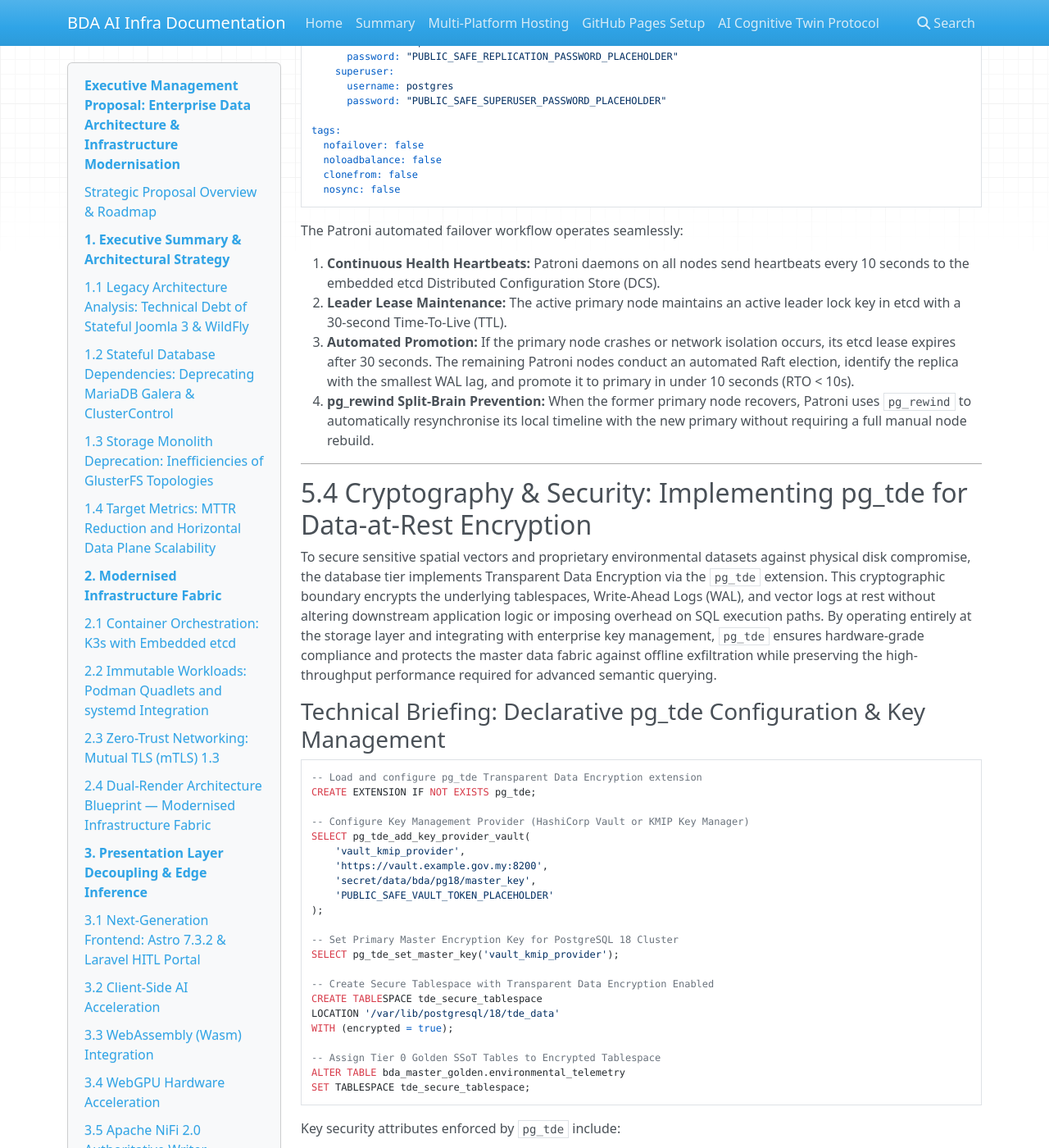
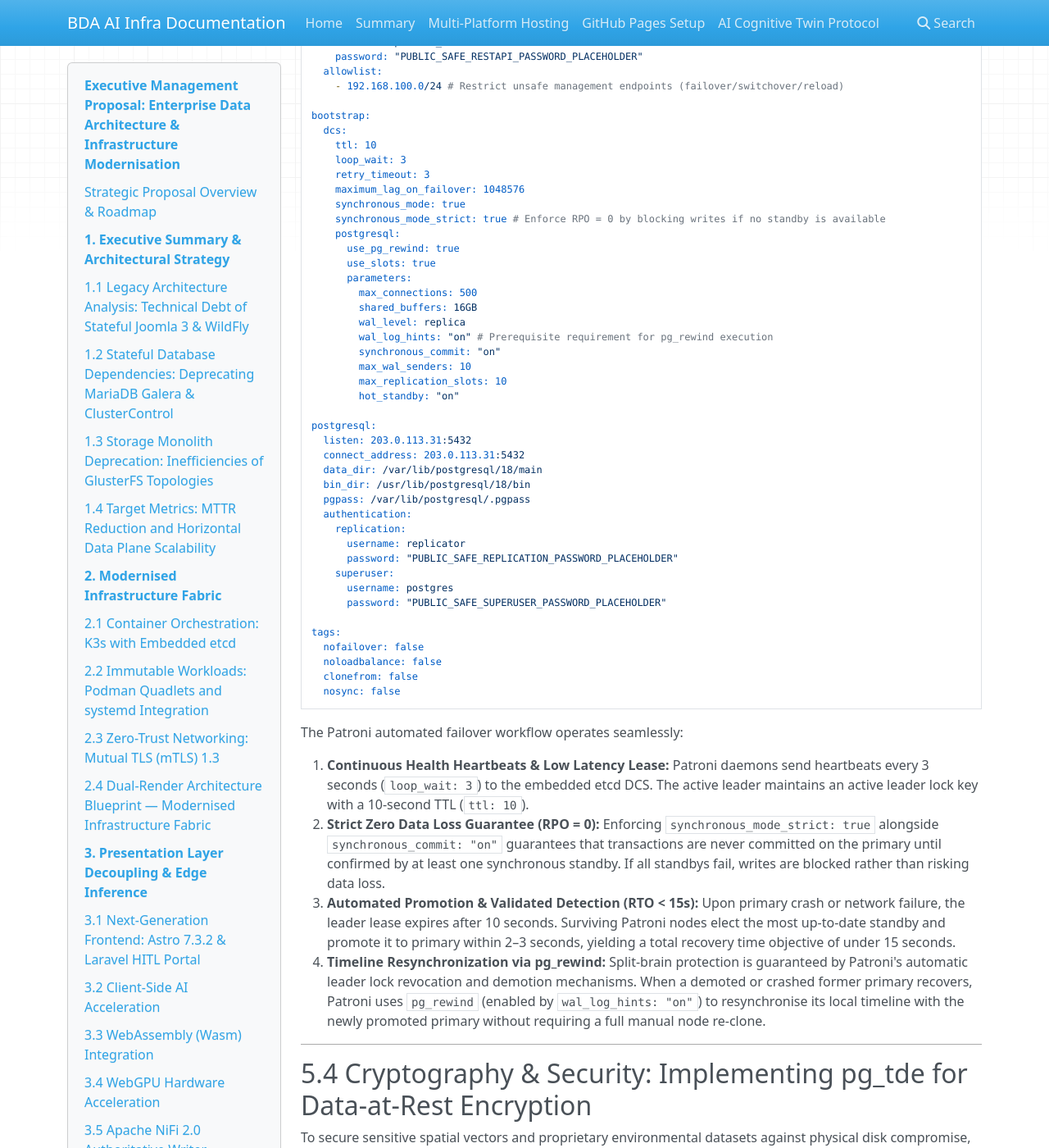
Before and after one commit to linuxmalaysia/bda-ai-infra, an MkDocs documentation site: the page built from docs/IT-MANAGEMENT-PROPOSAL.md, in a window 1280 px wide and 1400 px high, scrolled down 22999 px. Shown: the whole window at 82% size. Built offline with MkDocs 1.6.1, drawn with Linux system fonts in a browser that asks for light colours; nearby versions of some CDN libraries; some of the changed text lies outside the part shown.

Commit message:
docs(proposal): refine Chapter 5 based on PR review feedback
Refine Chapter 5 in docs/IT-MANAGEMENT-PROPOSAL.md:
- Isolate n8n vector embeddings into bda_vector_store.environmental_embeddings under n8n_vector_writer role to safeguard Tier 0 SSoT.
- Secure etcd3 with HTTPS/mTLS certs and bind Patroni REST API to private management interface with client verification and allowlist.
- Update Patroni failover parameters (ttl: 10, loop_wait: 3) for < 15s RTO, enforce strict zero data loss (synchronous_mode_strict: true, synchronous_commit: 'on'), and add wal_log_hints: 'on'.
- Clarify pg_rewind timeline resync vs Patroni leader lock split-brain demotion.
- Update pg_tde setup to use tde_heap access method and pg_tde_set_principal_key.

Co-authored-by: google-labs-jules[bot] <161369871+google-labs-jules[bot]@users.noreply.github.com>

````diff
--- a/docs/IT-MANAGEMENT-PROPOSAL.md
+++ b/docs/IT-MANAGEMENT-PROPOSAL.md
@@ -804,31 +804,41 @@ Key architectural benefits of migrating to Percona Patroni PostgreSQL 18 include
 
 ## 5.2 Vector Persistence: Utilizing pgvector for Semantic Search via n8n Pipeline
 
-With the secondary n8n pipeline orchestrating the AI lifecycle and computing Retrieval-Augmented Generation (RAG) embeddings, these semantic arrays must be persisted natively alongside relational records to prevent architectural sprawl. Utilizing the `pgvector` extension, high-dimensional vector data is stored directly within the PostgreSQL fabric, supporting sub-millisecond similarity searches via Hierarchical Navigable Small World (HNSW) indexing (`vector_cosine_ops`). This co-location guarantees that the unified database architecture serves as both the relational SSoT and the AI vector engine, enabling autonomous agents to execute hybrid SQL queries that combine precise geographical constraints with probabilistic semantic matches.
+With the secondary n8n pipeline orchestrating the AI lifecycle and computing Retrieval-Augmented Generation (RAG) embeddings, these semantic arrays must be persisted natively alongside relational records to prevent architectural sprawl. Utilizing the `pgvector` extension, high-dimensional vector data is stored directly within the PostgreSQL fabric, supporting sub-millisecond similarity searches via Hierarchical Navigable Small World (HNSW) indexing (`vector_cosine_ops`). To enforce strict SSoT governance, n8n does not write directly to Tier 0 Golden SSoT tables (`bda_master_golden`); instead, embedding persistence is either staged through the authorized Apache NiFi 2.0 ingestion gateway using `nifi_ingest_writer` or isolated into a dedicated Tier 2 vector schema (`bda_vector_store.environmental_embeddings`) under a constrained `n8n_vector_writer` service role. This co-location guarantees that the unified database architecture serves as both the relational SSoT and the AI vector engine, enabling autonomous agents to execute hybrid SQL queries that combine precise geographical constraints with probabilistic semantic matches.
 
 ### Technical Briefing: Unified Relational & Vector Schema Definition
 
 ```sql
--- Enable PostGIS and pgvector extensions in PostgreSQL 18 Core
+-- Enable PostGIS, pgvector, and pg_tde extensions in PostgreSQL 18 Core
 CREATE EXTENSION IF NOT EXISTS postgis;
 CREATE EXTENSION IF NOT EXISTS vector;
 CREATE EXTENSION IF NOT EXISTS pg_tde;
 
--- Tier 0 Golden SSoT Master Knowledge Table
+-- Tier 0 Golden SSoT Master Knowledge Table (Encrypted via tde_heap Access Method)
 CREATE TABLE bda_master_golden.environmental_telemetry (
     record_id UUID PRIMARY KEY DEFAULT gen_random_uuid(),
     station_code VARCHAR(64) NOT NULL,
     spatial_location GEOMETRY(Point, 4326) NOT NULL,
     sensor_readings JSONB NOT NULL,
     canonical_text TEXT NOT NULL,
-    embedding_vector VECTOR(1536) NOT NULL, -- 1536-dimensional RAG embeddings from n8n
     created_at TIMESTAMPTZ NOT NULL DEFAULT CURRENT_TIMESTAMP,
     updated_at TIMESTAMPTZ NOT NULL DEFAULT CURRENT_TIMESTAMP
-);
+) USING tde_heap;
+
+-- Tier 2 Vector Schema & Storage (Isolated n8n RAG Vector Embeddings)
+CREATE SCHEMA IF NOT EXISTS bda_vector_store;
+
+CREATE TABLE bda_vector_store.environmental_embeddings (
+    embedding_id UUID PRIMARY KEY DEFAULT gen_random_uuid(),
+    record_id UUID NOT NULL REFERENCES bda_master_golden.environmental_telemetry(record_id) ON DELETE CASCADE,
+    embedding_vector VECTOR(1536) NOT NULL, -- 1536-dimensional RAG embeddings from n8n
+    model_version VARCHAR(64) NOT NULL DEFAULT 'text-embedding-3-large',
+    created_at TIMESTAMPTZ NOT NULL DEFAULT CURRENT_TIMESTAMP
+) USING tde_heap;
 
 -- Fast HNSW Vector Index for Cosine Distance Similarity
 CREATE INDEX idx_telemetry_vector_hnsw
-ON bda_master_golden.environmental_telemetry
+ON bda_vector_store.environmental_embeddings
 USING hnsw (embedding_vector vector_cosine_ops)
 WITH (m = 16, ef_construction = 64);
 
@@ -836,6 +846,10 @@ WITH (m = 16, ef_construction = 64);
 CREATE INDEX idx_telemetry_spatial_gist
 ON bda_master_golden.environmental_telemetry
 USING gist (spatial_location);
+
+-- Constrain n8n Write Scope to Isolated Vector Schema
+GRANT USAGE ON SCHEMA bda_vector_store TO n8n_vector_writer;
+GRANT SELECT, INSERT, UPDATE, DELETE ON ALL TABLES IN SCHEMA bda_vector_store TO n8n_vector_writer;
 ```
 
 Co-locating relational, spatial, and vector datasets delivers:
@@ -848,7 +862,7 @@ Co-locating relational, spatial, and vector datasets delivers:
 
 ## 5.3 Automated Failover: Configuring Patroni with Embedded etcd for Resiliency
 
-By configuring Patroni with an embedded etcd datastore, we establish a robust, self-healing database clustering mechanism that eliminates complex external dependencies and keeps the high-availability logic simple for the underlying K3s environments. This embedded etcd topology acts as the distributed consensus layer, continuously monitoring the health of the PostgreSQL nodes. Upon detecting a primary node failure, Patroni instantly executes a leader election to automatically promote the most up-to-date healthy replica, ensuring an absolute reduction of MTTR without requiring manual split-brain resolution or administrative intervention.
+By configuring Patroni with an embedded etcd datastore, we establish a robust, self-healing database clustering mechanism that eliminates complex external dependencies and keeps the high-availability logic simple for the underlying K3s environments. This embedded etcd topology acts as the distributed consensus layer, continuously monitoring the health of the PostgreSQL nodes. Upon detecting a primary node failure, Patroni automatically conducts a leader election to promote the most up-to-date healthy replica, ensuring an absolute reduction of MTTR without requiring manual administrative intervention.
 
 ```
 +-----------------------------------------------------------------------------------+
@@ -874,7 +888,8 @@ By configuring Patroni with an embedded etcd datastore, we establish a robust, s
 |                      +---------------------------+                                |
 |                                                                                   |
 |  Distributed DCS Quorum: Raft Consensus (3 Nodes, 2 Active Required)              |
-|  Auto Failover Target RTO: < 10 Seconds | Zero Data Loss (RPO = 0)                |
+|  Auto Failover Target RTO: < 15 Seconds (Detection + Leader Election + Promotion) |
+|  Strict Synchronous Mode: Zero Data Loss (RPO = 0, synchronous_mode_strict: true) |
 +-----------------------------------------------------------------------------------+
 ```
 
@@ -887,23 +902,36 @@ namespace: /service
 name: pg-patroni-01.example.gov.my
 
 etcd3:
+  protocol: https
   hosts:
     - 203.0.113.31:2379
     - 203.0.113.32:2379
     - 203.0.113.33:2379
+  cacert: /etc/patroni/certs/etcd-ca.crt
+  cert: /etc/patroni/certs/patroni-etcd-client.crt
+  key: /etc/patroni/certs/patroni-etcd-client.key
 
 restapi:
-  listen: 203.0.113.31:8008
-  connect_address: 203.0.113.31:8008
+  listen: 192.168.100.31:8008 # Private management network interface
+  connect_address: 192.168.100.31:8008
+  cafile: /etc/patroni/certs/patroni-api-ca.crt
+  certfile: /etc/patroni/certs/patroni-api.crt
+  keyfile: /etc/patroni/certs/patroni-api.key
+  verify_client: required
+  authentication:
+    username: patroni_admin
+    password: "PUBLIC_SAFE_RESTAPI_PASSWORD_PLACEHOLDER"
+  allowlist:
+    - 192.168.100.0/24 # Restrict unsafe management endpoints (failover/switchover/reload)
 
 bootstrap:
   dcs:
-    ttl: 30
-    loop_wait: 10
-    retry_timeout: 10
+    ttl: 10
+    loop_wait: 3
+    retry_timeout: 3
     maximum_lag_on_failover: 1048576
     synchronous_mode: true
-    synchronous_mode_strict: false
+    synchronous_mode_strict: true # Enforce RPO = 0 by blocking writes if no standby is available
     postgresql:
       use_pg_rewind: true
       use_slots: true
@@ -911,6 +939,8 @@ bootstrap:
         max_connections: 500
         shared_buffers: 16GB
         wal_level: replica
+        wal_log_hints: "on" # Prerequisite requirement for pg_rewind execution
+        synchronous_commit: "on"
         max_wal_senders: 10
         max_replication_slots: 10
         hot_standby: "on"
@@ -938,24 +968,25 @@ tags:
 
 The Patroni automated failover workflow operates seamlessly:
 
-1. **Continuous Health Heartbeats:** Patroni daemons on all nodes send heartbeats every 10 seconds to the embedded etcd Distributed Configuration Store (DCS).
-2. **Leader Lease Maintenance:** The active primary node maintains an active leader lock key in etcd with a 30-second Time-To-Live (TTL).
-3. **Automated Promotion:** If the primary node crashes or network isolation occurs, its etcd lease expires after 30 seconds. The remaining Patroni nodes conduct an automated Raft election, identify the replica with the smallest WAL lag, and promote it to primary in under 10 seconds (RTO < 10s).
-4. **pg_rewind Split-Brain Prevention:** When the former primary node recovers, Patroni uses `pg_rewind` to automatically resynchronise its local timeline with the new primary without requiring a full manual node rebuild.
+1. **Continuous Health Heartbeats & Low Latency Lease:** Patroni daemons send heartbeats every 3 seconds (`loop_wait: 3`) to the embedded etcd DCS. The active leader maintains an active leader lock key with a 10-second TTL (`ttl: 10`).
+2. **Strict Zero Data Loss Guarantee (RPO = 0):** Enforcing `synchronous_mode_strict: true` alongside `synchronous_commit: "on"` guarantees that transactions are never committed on the primary until confirmed by at least one synchronous standby. If all standbys fail, writes are blocked rather than risking data loss.
+3. **Automated Promotion & Validated Detection (RTO < 15s):** Upon primary crash or network failure, the leader lease expires after 10 seconds. Surviving Patroni nodes elect the most up-to-date standby and promote it to primary within 2–3 seconds, yielding a total recovery time objective of under 15 seconds.
+4. **Timeline Resynchronization via pg_rewind:** Split-brain protection is guaranteed by Patroni's automatic leader lock revocation and demotion mechanisms. When a demoted or crashed former primary recovers, Patroni uses `pg_rewind` (enabled by `wal_log_hints: "on"`) to resynchronise its local timeline with the newly promoted primary without requiring a full manual node re-clone.
 
 ---
 
 ## 5.4 Cryptography & Security: Implementing pg_tde for Data-at-Rest Encryption
 
-To secure sensitive spatial vectors and proprietary environmental datasets against physical disk compromise, the database tier implements Transparent Data Encryption via the `pg_tde` extension. This cryptographic boundary encrypts the underlying tablespaces, Write-Ahead Logs (WAL), and vector logs at rest without altering downstream application logic or imposing overhead on SQL execution paths. By operating entirely at the storage layer and integrating with enterprise key management, `pg_tde` ensures hardware-grade compliance and protects the master data fabric against offline exfiltration while preserving the high-throughput performance required for advanced semantic querying.
+To secure sensitive spatial vectors and proprietary environmental datasets against physical disk compromise, the database tier implements Transparent Data Encryption via the `pg_tde` extension. In PostgreSQL 18, `pg_tde` operates as a custom access method (`USING tde_heap`), encrypting table files, Write-Ahead Logs (WAL), and vector logs at rest without altering downstream application logic or imposing overhead on SQL execution paths. By operating entirely at the storage layer and integrating with enterprise key management, `pg_tde` ensures hardware-grade compliance and protects the master data fabric against offline exfiltration while preserving the high-throughput performance required for advanced semantic querying.
 
 ### Technical Briefing: Declarative pg_tde Configuration & Key Management
 
 ```sql
 -- Load and configure pg_tde Transparent Data Encryption extension
+-- Note: Requires shared_preload_libraries = 'pg_tde' in postgresql.conf
 CREATE EXTENSION IF NOT EXISTS pg_tde;
 
--- Configure Key Management Provider (HashiCorp Vault or KMIP Key Manager)
+-- Register Centralized Key Provider (HashiCorp Vault KV v2)
 SELECT pg_tde_add_key_provider_vault(
     'vault_kmip_provider',
     'https://vault.example.gov.my:8200',
@@ -963,22 +994,25 @@ SELECT pg_tde_add_key_provider_vault(
     'PUBLIC_SAFE_VAULT_TOKEN_PLACEHOLDER'
 );
 
--- Set Primary Master Encryption Key for PostgreSQL 18 Cluster
-SELECT pg_tde_set_master_key('vault_kmip_provider');
+-- Register Principal Encryption Key for Cluster Data Encrypting Keys (DEK)
+SELECT pg_tde_set_principal_key('vault_kmip_provider', 'bda_pg18_principal_key');
 
--- Create Secure Tablespace with Transparent Data Encryption Enabled
-CREATE TABLESPACE tde_secure_tablespace
-LOCATION '/var/lib/postgresql/18/tde_data'
-WITH (encrypted = true);
+-- Create Encrypted Table using the tde_heap Access Method
+CREATE TABLE bda_master_golden.secure_environmental_records (
+    record_id UUID PRIMARY KEY DEFAULT gen_random_uuid(),
+    station_code VARCHAR(64) NOT NULL,
+    telemetry_payload JSONB NOT NULL,
+    created_at TIMESTAMPTZ NOT NULL DEFAULT CURRENT_TIMESTAMP
+) USING tde_heap;
 
--- Assign Tier 0 Golden SSoT Tables to Encrypted Tablespace
+-- Convert Existing Standard Tables to Transparent Data Encryption
 ALTER TABLE bda_master_golden.environmental_telemetry
-SET TABLESPACE tde_secure_tablespace;
+SET ACCESS METHOD tde_heap;
 ```
 
 Key security attributes enforced by `pg_tde` include:
 
-* **Transparent Application Security:** Query paths, ORMs, and MCP tool execution operate standard SQL without modification; encryption and decryption happen transparently in PostgreSQL buffer pages.
+* **Transparent Application Security:** Query paths, ORMs, and MCP tool execution operate standard SQL without modification; encryption and decryption happen transparently in PostgreSQL buffer pages using the `tde_heap` access method.
 * **WAL and Vector Log Encryption:** Raw vector embeddings, geospatial geometries, and database Write-Ahead Logs written to disk are encrypted using AES-256-GCM hardware acceleration (AES-NI).
 * **Centralised Enterprise Key Management:** Master keys are secured in enterprise Vault/KMIP key management systems, enabling instant key rotation and remote cryptographic shredding in compliance with government data protection mandates.
 
````
